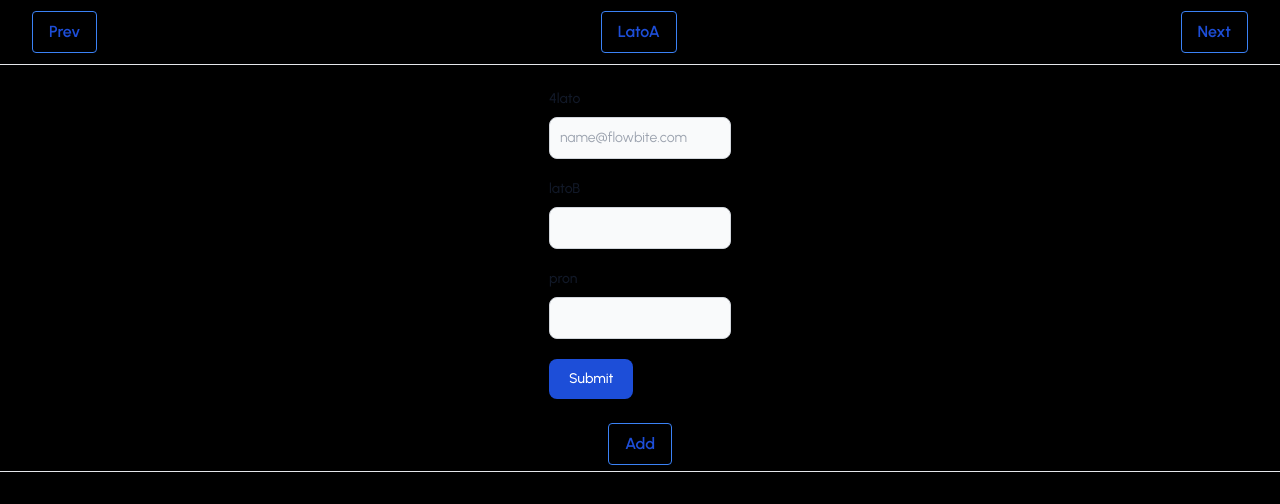
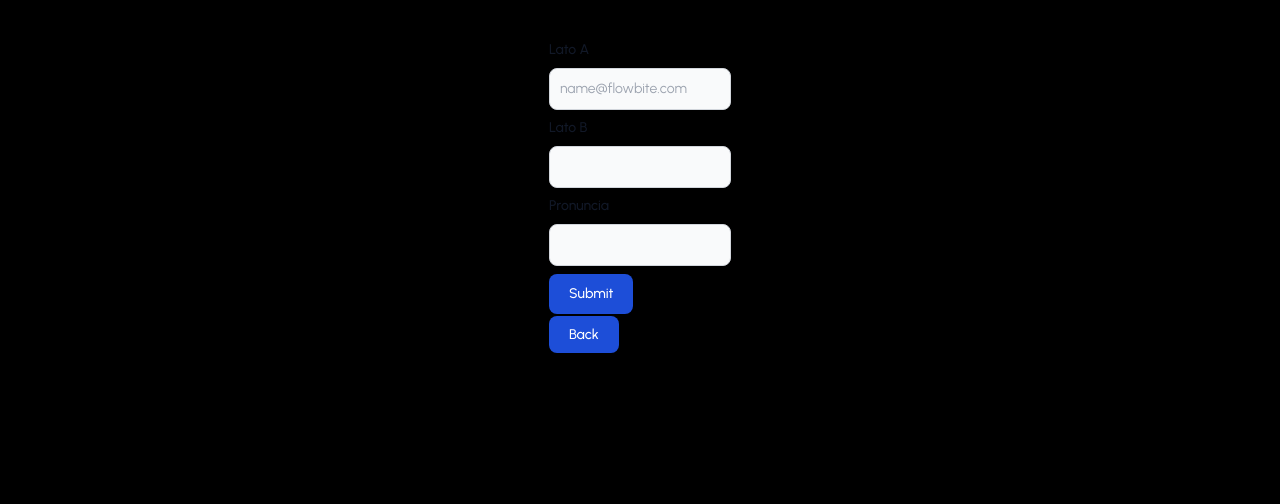
Before and after one commit to krosthw/FlashCardFill, a Next.js app: page /add in a window 1280 px wide. Shown: the top 504 px of the page. Built offline with nearby package versions, Linux system fonts and the light colour scheme.

Commit message:
refactor

```diff
--- a/app/add/page.tsx
+++ b/app/add/page.tsx
@@ -9,25 +9,28 @@ export default function Home() {
   // const createUser = await prismadb.card.create({ data: user })
   return (
     //min-h-screen
-    <main className="flex  flex-col items-center justify-between p-6">
-
-
+    <div className="flex  flex-col items-center justify-between p-10 pl-0 pr-0 ">
       <form className="max-w-sm mx-auto">
-        <div className="mb-5">
-          <label htmlFor="latoA" className="block mb-2 text-sm font-medium text-gray-900 dark:text-white">4lato</label>
-          <input type="text" id="email" className="bg-gray-50 border border-gray-300 text-gray-900 text-sm rounded-lg focus:ring-blue-500 focus:border-blue-500 block w-full p-2.5 dark:bg-gray-700 dark:border-gray-600 dark:placeholder-gray-400 dark:text-white dark:focus:ring-blue-500 dark:focus:border-blue-500" placeholder="name@flowbite.com" required/>
+        <div className="mb-2">
+          <label htmlFor="latoA" className="block mb-2 text-sm font-medium text-gray-900 dark:text-white">Lato A</label>
+          <input type="text" id="email" className="bg-gray-50 border border-gray-300 text-gray-900 text-sm rounded-lg focus:ring-blue-500 focus:border-blue-500 block w-full p-2.5 dark:bg-gray-700 dark:border-gray-600 dark:placeholder-gray-400 dark:text-white dark:focus:ring-blue-500 dark:focus:border-blue-500" placeholder="name@flowbite.com" required />
         </div>
-        <div className="mb-5">
-          <label htmlFor="latoB" className="block mb-2 text-sm font-medium text-gray-900 dark:text-white">latoB</label>
-          <input type="text" id="latoB" className="bg-gray-50 border border-gray-300 text-gray-900 text-sm rounded-lg focus:ring-blue-500 focus:border-blue-500 block w-full p-2.5 dark:bg-gray-700 dark:border-gray-600 dark:placeholder-gray-400 dark:text-white dark:focus:ring-blue-500 dark:focus:border-blue-500" required/>
+        <div className="mb-2">
+          <label htmlFor="latoB" className="block mb-2 text-sm font-medium text-gray-900 dark:text-white">Lato B</label>
+          <input type="text" id="latoB" className="bg-gray-50 border border-gray-300 text-gray-900 text-sm rounded-lg focus:ring-blue-500 focus:border-blue-500 block w-full p-2.5 dark:bg-gray-700 dark:border-gray-600 dark:placeholder-gray-400 dark:text-white dark:focus:ring-blue-500 dark:focus:border-blue-500" required />
         </div>
-        <div className="mb-5">
-          <label htmlFor="pron" className="block mb-2 text-sm font-medium text-gray-900 dark:text-white">pron</label>
-          <input type="text" id="pron" className="bg-gray-50 border border-gray-300 text-gray-900 text-sm rounded-lg focus:ring-blue-500 focus:border-blue-500 block w-full p-2.5 dark:bg-gray-700 dark:border-gray-600 dark:placeholder-gray-400 dark:text-white dark:focus:ring-blue-500 dark:focus:border-blue-500" required/>
+        <div className="mb-2">
+          <label htmlFor="pron" className="block mb-2 text-sm font-medium text-gray-900 dark:text-white">Pronuncia</label>
+          <input type="text" id="pron" className="bg-gray-50 border border-gray-300 text-gray-900 text-sm rounded-lg focus:ring-blue-500 focus:border-blue-500 block w-full p-2.5 dark:bg-gray-700 dark:border-gray-600 dark:placeholder-gray-400 dark:text-white dark:focus:ring-blue-500 dark:focus:border-blue-500" required />
         </div>
-        <button type="submit" className="text-white bg-blue-700 hover:bg-blue-800 focus:ring-4 focus:outline-none focus:ring-blue-300 font-medium rounded-lg text-sm w-full sm:w-auto px-5 py-2.5 text-center dark:bg-blue-600 dark:hover:bg-blue-700 dark:focus:ring-blue-800">Submit</button>
+        <div className="mb-2">
+          <button type="submit" className="text-white bg-blue-700 hover:bg-blue-800 focus:ring-4 focus:outline-none focus:ring-blue-300 font-medium rounded-lg text-sm w-full sm:w-auto px-5 py-2.5 text-center dark:bg-blue-600 dark:hover:bg-blue-700 dark:focus:ring-blue-800">Submit</button>
+        </div>
+        <div className="mb-2">
+          <a href='/' type="submit" className="text-white bg-blue-700 hover:bg-blue-800 focus:ring-4 focus:outline-none focus:ring-blue-300 font-medium rounded-lg text-sm w-full sm:w-auto px-5 py-2.5 text-center dark:bg-blue-600 dark:hover:bg-blue-700 dark:focus:ring-blue-800">Back</a>
+        </div>
       </form>
 
-    </main>
+    </div>
   )
 }
--- a/app/layout.tsx
+++ b/app/layout.tsx
@@ -22,9 +22,9 @@ export default function RootLayout({
     // <ClerkProvider>
      <html lang="en">
       <body className={font.className}>
-        <NavBar />
+
         {children}
-        <Footer />
+
       </body>
     </html>
     //</ClerkProvider>
--- a/app/page.tsx
+++ b/app/page.tsx
@@ -1,9 +1,11 @@
 "use client"
+import NavBar from '@/components/navbar';
 import Card from '../components/card'
 import { DictCard } from '../models/flashModels';
 
 import Image from 'next/image'
 import { use, useState } from 'react';
+import Footer from '@/components/footer';
 
 async function getQuotes(): Promise<DictCard> {
   var jj = await fetch("https://api.npoint.io/2cdc369c1349ef558579", { cache: "no-store", });
@@ -12,14 +14,18 @@ async function getQuotes(): Promise<DictCard> {
 }
 
 export default function Home() {
-  let [cnt,setCnt] = useState(0);
+  let [cnt, setCnt] = useState(0);
   let obj = use(getQuotes());
 
   console.log(obj)
   return (
     //min-h-screen
-    <main className="flex  flex-col items-center justify-between p-6">
-      <Card  cardObj={obj.dict[cnt]} ev={()=>setCnt(cnt++)} />
+    <main >
+      <NavBar />
+      <div className="flex  flex-col items-center justify-between p-6" >
+        <Card cardObj={obj.dict[cnt]} ev={() => setCnt(cnt++)} />
+      </div>
+      <Footer />
     </main>
   )
 }
```
